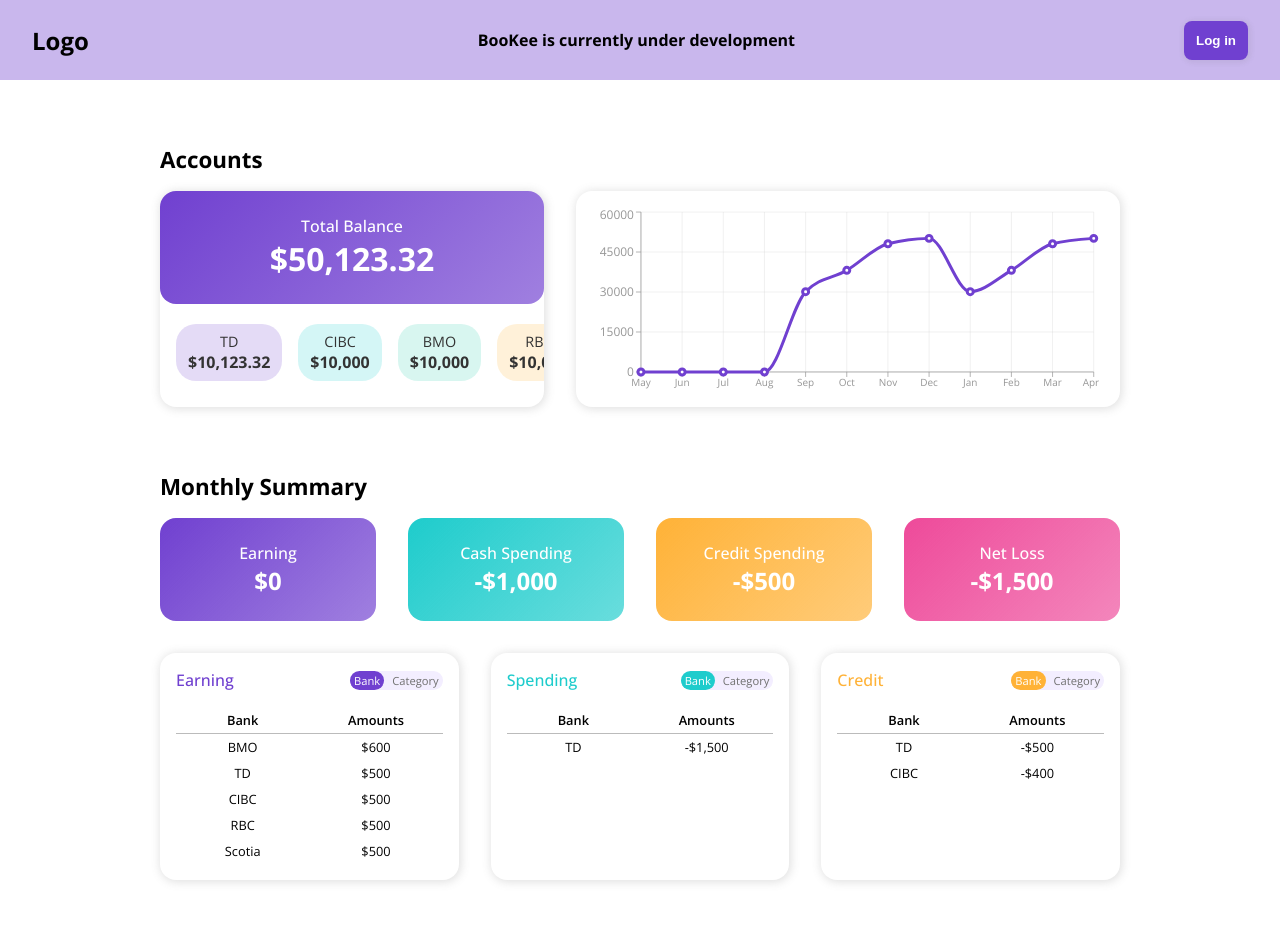
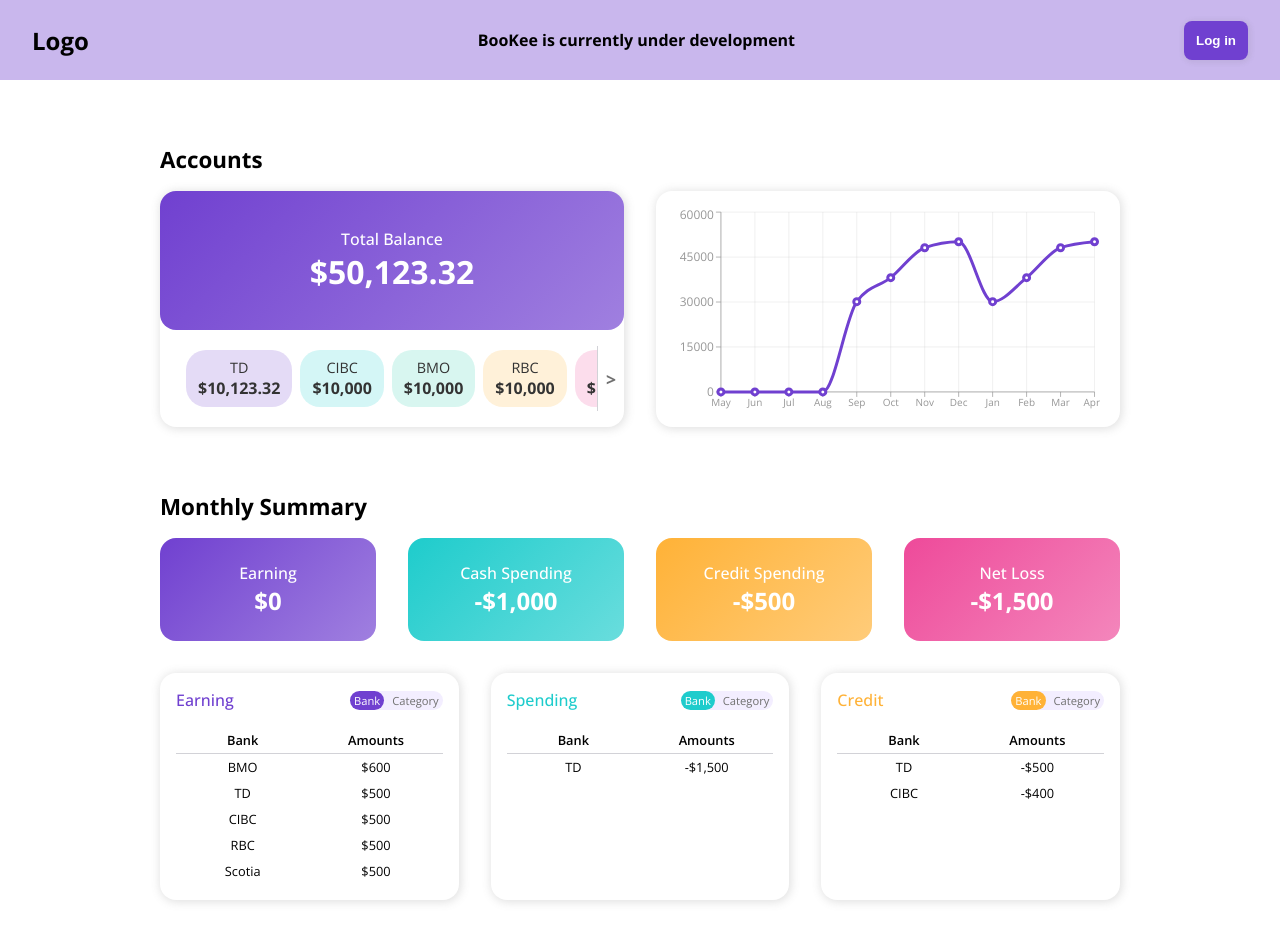
Before and after one commit to suno-o/BooKee, a Next.js app: page /dashboard in a window 1280 px wide. Shown: the top 942 px of the page. Built offline with nearby package versions, Linux system fonts and the light colour scheme.

Commit message:
feat(Dashboard/BalanceList): Use left and right scroll paddles instead of scrollbar

```diff
--- /dev/null
+++ b/src/hooks/useHorizontalPaddleScroll.tsx
@@ -0,0 +1,47 @@
+import { useState, useEffect, useRef } from "react"
+
+export const useHorizontalPaddleScroll = () => {
+  const scrollViewRef = useRef<HTMLDivElement>(null);
+  const [leftPaddleVisible, setLPV] = useState(false);
+  const [rightPaddleVisible, setRPV] = useState(false);
+
+  /* reset left and right paddles - paddles will only render when the view is scrollable */
+  const resetScrollPaddle = (e?: Event, newScrollLeft?: number) => {
+    if (!scrollViewRef.current) return;
+
+    const { clientWidth, scrollWidth } = scrollViewRef.current;
+    const scrollLeft = newScrollLeft ? newScrollLeft : scrollViewRef.current.scrollLeft;
+
+    setLPV(scrollLeft > 0 ? true : false);
+    setRPV(scrollLeft < scrollWidth - clientWidth ? true : false);
+  }
+
+  /* paddle reset on init */
+  useEffect(() => {
+    if (scrollViewRef) resetScrollPaddle();
+  }, [scrollViewRef])
+
+  /* attach window resize event listener - reset paddles on window size change */
+  useEffect(() => {
+    window.addEventListener('resize', resetScrollPaddle);
+    return () => window.removeEventListener('resize', resetScrollPaddle);
+  }, [])
+
+  /* left or right paddle click */
+  const onScroll = (increment: boolean) => () => {
+    if (scrollViewRef && scrollViewRef.current) {
+      const { clientWidth, scrollLeft } = scrollViewRef.current;
+      const newScrollPos = scrollLeft + (increment ? 1 : -1) * clientWidth;
+      scrollViewRef.current.scrollLeft = newScrollPos;
+
+      resetScrollPaddle(undefined, newScrollPos);
+    }
+  }
+
+  return {
+    scrollViewRef,
+    leftPaddleVisible,
+    rightPaddleVisible,
+    onScroll
+  };
+}
--- a/src/theme/index.ts
+++ b/src/theme/index.ts
@@ -31,7 +31,7 @@ const colors: Colors = {
   sky_purple: '#f3eeff',
   text_grey: '#707070',
   text_grey_light: '#969696',
-  text_grey_lighter: '#bbbbbb',
+  text_grey_lighter: '#d2d2d7',
   text_grey_dark: '#333333',
 }
 
--- a/src/views/Dashboard/Accounts/BalanceList.tsx
+++ b/src/views/Dashboard/Accounts/BalanceList.tsx
@@ -1,5 +1,6 @@
-import { useContext } from "react"
+import { useContext, useMemo } from "react"
 import styled, { ThemeContext } from "styled-components"
+import { useHorizontalPaddleScroll } from "@/hooks/useHorizontalPaddleScroll"
 import { formatCash } from "@/utils/numbers"
 import { getListItemLightBgColor } from "@/utils/colors"
 import { Balance } from "@/state/mockTypes"
@@ -10,19 +11,27 @@ interface Props {
 
 export default function BalanceList({data}: Props) {
   const theme = useContext(ThemeContext);
+  const { scrollViewRef, leftPaddleVisible, rightPaddleVisible, onScroll } = useHorizontalPaddleScroll();
+
+  /* generate bank balance views */
+  const bankBalanceViews = useMemo(() => data.map((item: Balance, index) => {
+    const [bgTheme, opacity] = getListItemLightBgColor(index);
+    return (
+      <BankBalance key={item.bankName} bgColor={`${theme.colors[bgTheme]+opacity}`}>
+        <Bank>{item.bankName}</Bank>
+        <Amount>{formatCash(item.balance)}</Amount>
+      </BankBalance>
+    )
+  }), [data]);
 
   return (
     <Container>
       <Wrapper>
-      {data.map((item: Balance, index) => {
-        const [bgTheme, opacity] = getListItemLightBgColor(index);
-        return (
-          <BankBalance key={item.bankName} bgColor={`${theme.colors[bgTheme]+opacity}`}>
-            <Bank>{item.bankName}</Bank>
-            <Amount>{formatCash(item.balance)}</Amount>
-          </BankBalance>
-        )
-      })}
+        <Paddle visible={leftPaddleVisible} onClick={onScroll(false)}>&lt;</Paddle>
+        <BankBalances ref={scrollViewRef} lVisible={leftPaddleVisible} rVisible={rightPaddleVisible}>
+          {bankBalanceViews}
+        </BankBalances>
+        <Paddle visible={rightPaddleVisible} onClick={onScroll(true)}>&gt;</Paddle>
       </Wrapper>
     </Container>
   )
@@ -32,45 +41,45 @@ export default function BalanceList({data}: Props) {
 /* styles */
 const Container = styled.div`
   border-radius: 16px;
-  padding: 8px 0;
+  padding: 16px 8px;
   text-align: center;
 `
 
 const Wrapper = styled.div`
-  overflow-x: auto;
+  display: flex;
+  align-items: center;
+`
+
+const Paddle = styled.div<{visible: boolean}>`
+  cursor: pointer;
+  font-weight: bold;
+  font-size: 1.1rem;
+  color: ${p => p.visible ? `${p.theme.colors.text_grey}` : 'white'};
+  ${p => !p.visible && 'pointer-events: none;'}
+`
+
+const BankBalances = styled.div<{lVisible: boolean; rVisible: boolean;}>`
+  flex: 1;
+  overflow-x: hidden;
   white-space: nowrap;
-  padding-bottom: 12px;
-
-  &::-webkit-scrollbar {
-    border-radius: 16px;
-    height: 8px;
-  }
-  &::-webkit-scrollbar-track {
-    border-radius: 16px;
-    background-color: ${p => p.theme.colors.text_grey}20;
-    margin-left: 16px;
-    margin-right: 16px;
-  }
-  &::-webkit-scrollbar-thumb {
-    border-radius: 16px;
-    background-color: ${p => p.theme.colors.text_grey}30;
-  }
-  &::-webkit-scrollbar-thumb:hover {
-    background-color: ${p => p.theme.colors.text_grey}50;
-  }
+  scroll-behavior: smooth;
+  ${p => p.lVisible && `border-left: 1px solid ${p.theme.colors.text_grey_lighter};`}
+  ${p => p.rVisible && `border-right: 1px solid ${p.theme.colors.text_grey_lighter};`}
+  margin: 0 8px;
+  padding: 4px 0;
 `
 
 const BankBalance = styled.div<{bgColor: string}>`
   display: inline-block;
   border-radius: 20px;
   background-color: ${p => p.bgColor};
-  margin: 0 8px;
+  margin-right: 8px;
   padding: 8px 12px;
   text-align: center;
   color: ${p => p.theme.colors.text_grey_dark};
 
-  &:first-child {
-    margin-left: 16px;
+  &:last-child {
+    margin-right: 0;
   }
 `
 
--- a/src/views/Dashboard/Accounts/index.tsx
+++ b/src/views/Dashboard/Accounts/index.tsx
@@ -24,7 +24,7 @@ export default function Accounts() {
           <BalanceList data={accountData.balances}/>
         </Account>
         <GraphContainer>
-          <ResponsiveContainer width='99%' height={200}>
+          <ResponsiveContainer width='99%' height={220}>
             <LineChart
               data={yearlyBalanceData}
             >
@@ -59,18 +59,21 @@ const Content = styled.div`
 const Account = styled.div`
   display: flex;
   flex-direction: column;
-  gap: 12px;
   border-radius: 16px;
   box-shadow: ${p => p.theme.shadows.grey_blurry};
 
   ${p => p.theme.mediaQueries.md} {
-    width: 40%;
+    width: calc(50% - 16px);
   }
 `
 
 const BalanceCard = styled(Card)`
-  padding-left: 8px;
-  padding-right: 8px;
+  flex: 1;
+  display: flex;
+  flex-direction: column;
+  align-items: center;
+  justify-content: center;
+  padding: 24px 8px;
 `
 
 const BalanceCardContent= styled(Card.Content)`
@@ -84,6 +87,6 @@ const GraphContainer = styled.div`
   padding: 16px 16px 0 0;
 
   ${p => p.theme.mediaQueries.md} {
-    width: 60%;
+    width: calc(50% - 16px);
   }
 `
```
